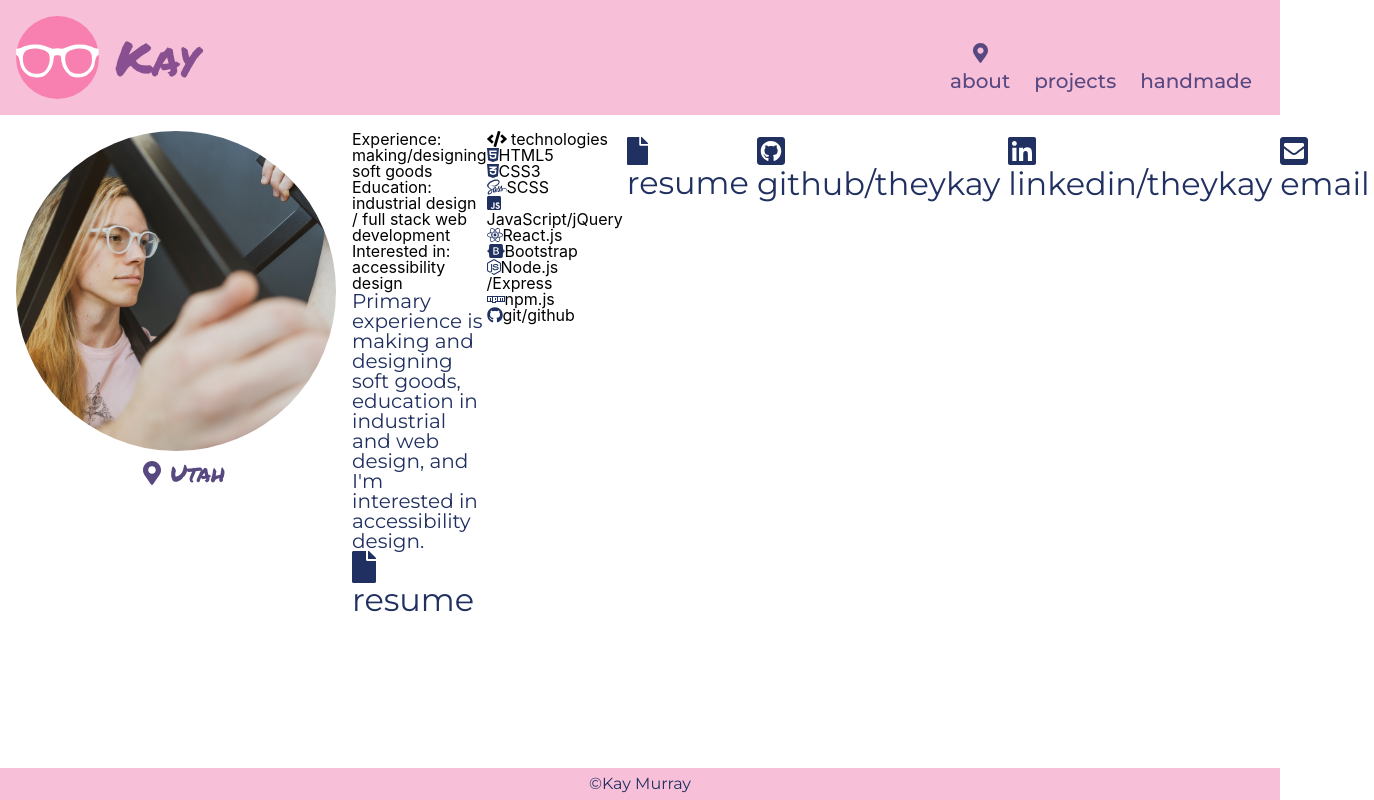
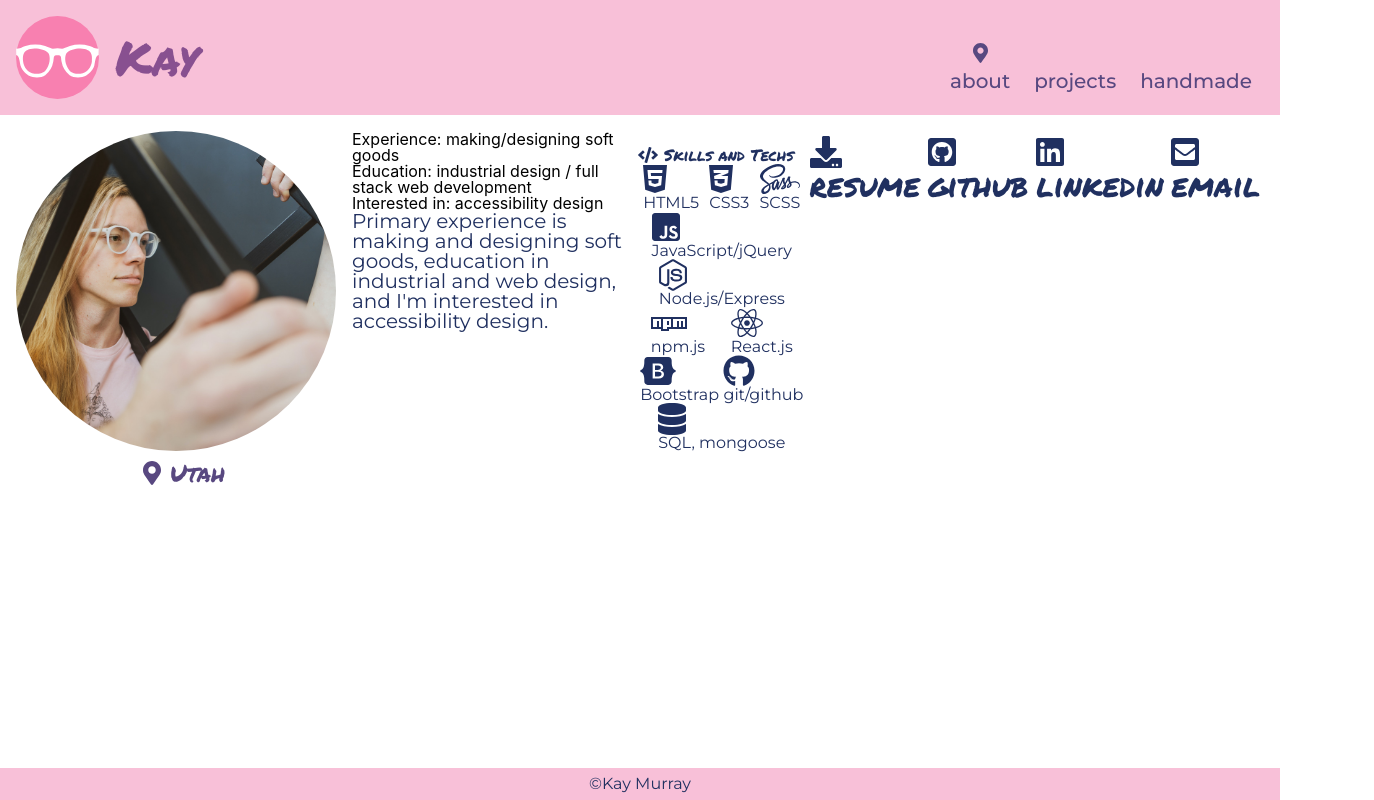
Before and after one commit to theykay/bubblegum, a React (Create React App) app: page / in a window 1280 px wide. Shown: the whole page, 1374 px wide, since content can reach past the window. Built offline with nearby package versions, Linux system fonts and the light colour scheme.

Commit message:
styling aboutme

```diff
--- a/src/Pages/AboutMe/AboutMe.jsx
+++ b/src/Pages/AboutMe/AboutMe.jsx
@@ -2,7 +2,7 @@ import React from 'react';
 import { Link } from 'react-router-dom';
 import './AboutMe.scss';
 import { FontAwesomeIcon } from '@fortawesome/react-fontawesome';
-import { faEnvelopeSquare, faMapMarkerAlt, faFile } from '@fortawesome/free-solid-svg-icons';
+import { faEnvelopeSquare, faMapMarkerAlt, faDownload } from '@fortawesome/free-solid-svg-icons';
 import { faGithubSquare, faLinkedin } from '@fortawesome/free-brands-svg-icons';
 import { faCode, faDatabase } from '@fortawesome/free-solid-svg-icons';
 import { faHtml5, faCss3Alt, faSass, faJsSquare, faReact, faBootstrap, faNodeJs, faNpm, faGithub } from '@fortawesome/free-brands-svg-icons';
@@ -25,7 +25,6 @@ const AboutMe = () => {
               <li>Interested in: accessibility design</li>
             </ul>
             <p>Primary experience is making and designing soft goods, education in industrial and web design, and I'm interested in accessibility design.</p>
-            <Link id="resumeLink" className="profLink" to={Resume} title="opens in new tab" target="_blank"><FontAwesomeIcon icon={faFile} /> resume</Link>
           </article>
         </section>
         <section id="plsContinue">
@@ -33,50 +32,64 @@ const AboutMe = () => {
           {/* <p>Bad at video games but still enjoy playing</p> */}
         </section>
         <section id="skills">
-          <ul id="technologies"><FontAwesomeIcon icon={faCode} /> technologies
+          <h3 id="skillsHeader"><FontAwesomeIcon icon={faCode} /> Skills and Techs</h3>
+          <ul id="technologies">
             <li className="techItem">
-              <FontAwesomeIcon className="techIcon" icon={faHtml5} />HTML5
+              <FontAwesomeIcon className="techIcon" icon={faHtml5} />
+              <p>HTML5</p>
             </li>
             <li className="techItem">
-              <FontAwesomeIcon className="techIcon" icon={faCss3Alt} />CSS3
+              <FontAwesomeIcon className="techIcon" icon={faCss3Alt} />
+              <p>CSS3</p>
             </li>
             <li className="techItem">
-              <FontAwesomeIcon className="techIcon" icon={faSass} />SCSS
+              <FontAwesomeIcon className="techIcon" icon={faSass} />
+              <p>SCSS</p>
             </li>
             <li className="techItem">
-              <FontAwesomeIcon className="techIcon" icon={faJsSquare} />JavaScript/jQuery
+              <FontAwesomeIcon className="techIcon" icon={faJsSquare} />
+              <p>JavaScript/jQuery</p>
             </li>
             <li className="techItem">
-              <FontAwesomeIcon className="techIcon" icon={faReact} />React.js
+              <FontAwesomeIcon className="techIcon" icon={faNodeJs} />
+              <p>Node.js/Express</p>
             </li>
             <li className="techItem">
-              <FontAwesomeIcon className="techIcon" icon={faBootstrap} />Bootstrap
+              <FontAwesomeIcon className="techIcon" icon={faNpm} />
+              <p>npm.js</p>
             </li>
             <li className="techItem">
-              <FontAwesomeIcon className="techIcon" icon={faNodeJs} />Node.js /Express
+              <FontAwesomeIcon className="techIcon" icon={faReact} />
+              <p>React.js</p>
             </li>
             <li className="techItem">
-              <FontAwesomeIcon className="techIcon" icon={faNpm} />npm.js
+              <FontAwesomeIcon className="techIcon" icon={faBootstrap} />
+              <p>Bootstrap</p>
             </li>
             <li className="techItem">
-              <FontAwesomeIcon className="techIcon" icon={faGithub} />git/github
+              <FontAwesomeIcon className="techIcon" icon={faGithub} />
+              <p>git/github</p>
+            </li>
+            <li className="techItem">
+              <FontAwesomeIcon className="techIcon" icon={faDatabase} />
+              <p>SQL, mongoose</p>
             </li>
           </ul>
         </section>
         <ul className="meLinks">
           <li className="meLinksItem">
-            <Link id="resumeLink" className="profLink" to={Resume} title="opens in new tab" target="_blank"><FontAwesomeIcon id="fileIcon" className="icon" icon={faFile} />resume</Link>
+            <Link className="profLink" to={Resume} title="opens in new tab" target="_blank"><FontAwesomeIcon id="download" className="icon" icon={faDownload} />resume</Link>
           </li>
           <li className="meLinksItem">
             <a className="profLink" href="https://github.com/theykay" title="github/theykay" target="_blank" rel="noreferrer">
               <FontAwesomeIcon className="icon" icon={faGithubSquare} />
-                github/theykay
+                github
               </a>
           </li>
           <li className="meLinksItem">
             <a className="profLink" href="https://www.linkedin.com/in/theykay" title="linked/theykay" target="_blank" rel="noreferrer">
               <FontAwesomeIcon className="icon" icon={faLinkedin} />
-                linkedin/theykay
+                linkedin
               </a>
           </li>
           <li className="meLinksItem">
--- a/src/Pages/AboutMe/AboutMe.scss
+++ b/src/Pages/AboutMe/AboutMe.scss
@@ -64,6 +64,7 @@
 
 .profLink {
   // margin: .25rem .5rem;
+  font-family: $fontFancy;
   @include xs {
     font-size: 1.5rem;
   }
@@ -79,16 +80,52 @@
   padding-right: .5rem;
 }
 
-#fileIcon {
-  font-size: 1.75rem;
+#download {
+  @include xs {
+    font-size: 1.25rem;
+  }
 }
 
 #username {
   font-family: $fontFancy;
 }
 
+#skills {
+  padding: 1rem 0;
+}
+
+#skillsHeader {
+  font-family: $fontFancy;
+  color: $colorDark;
+  @include xs {
+    font-size: 1.5rem;
+    text-align: center;
+    padding-bottom: 1rem;
+  }
+}
+
+#technologies {
+  display: flex;
+  flex-flow: row wrap;
+  flex-direction: row;
+  justify-content: space-around;
+  align-items: space-around;
+}
+
+.techItem {
+  @include xs {
+    display: inline-flex;
+    flex-direction: column;
+    justify-content: center;
+    align-items: center;
+    padding: .25rem .5rem;
+    width: 40%;
+  }
+}
+
 .techIcon {
   color: $colorDark;
+  font-size: 2rem;
 }
 
 p, a {
```
